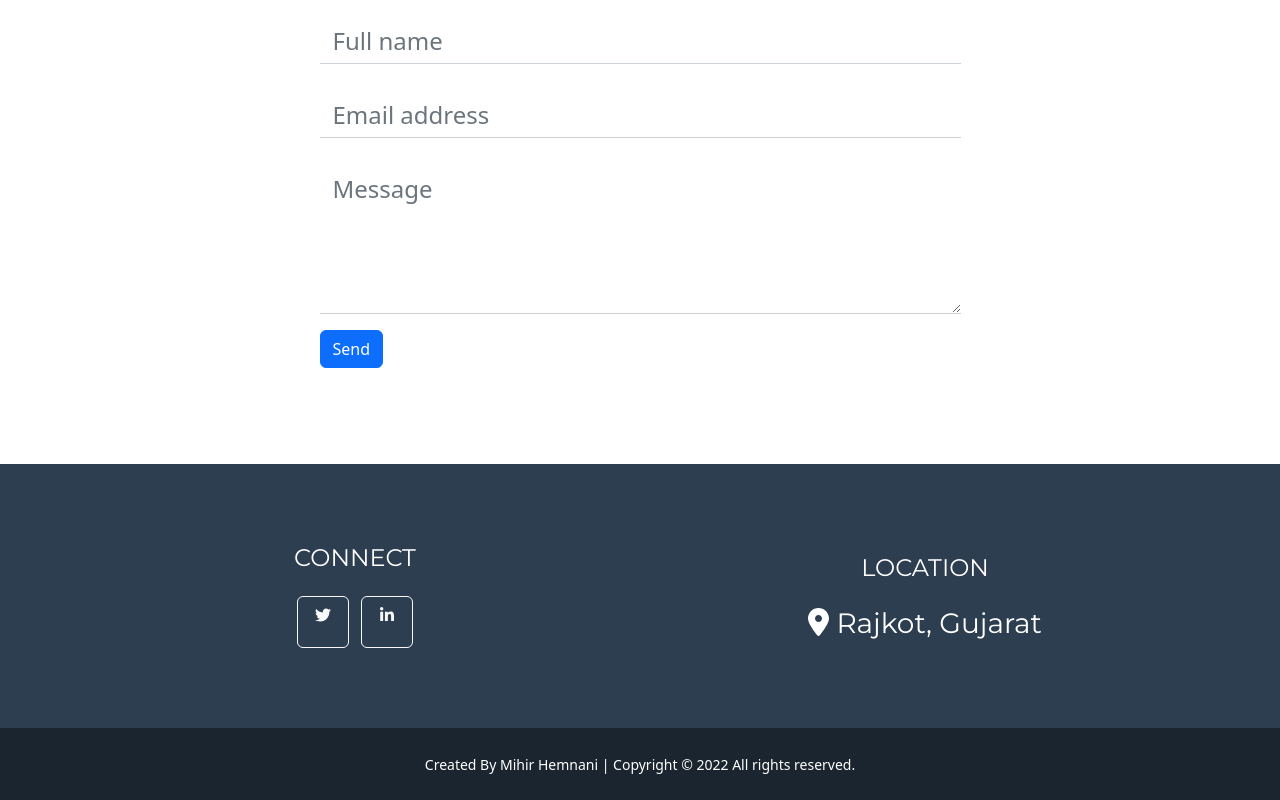
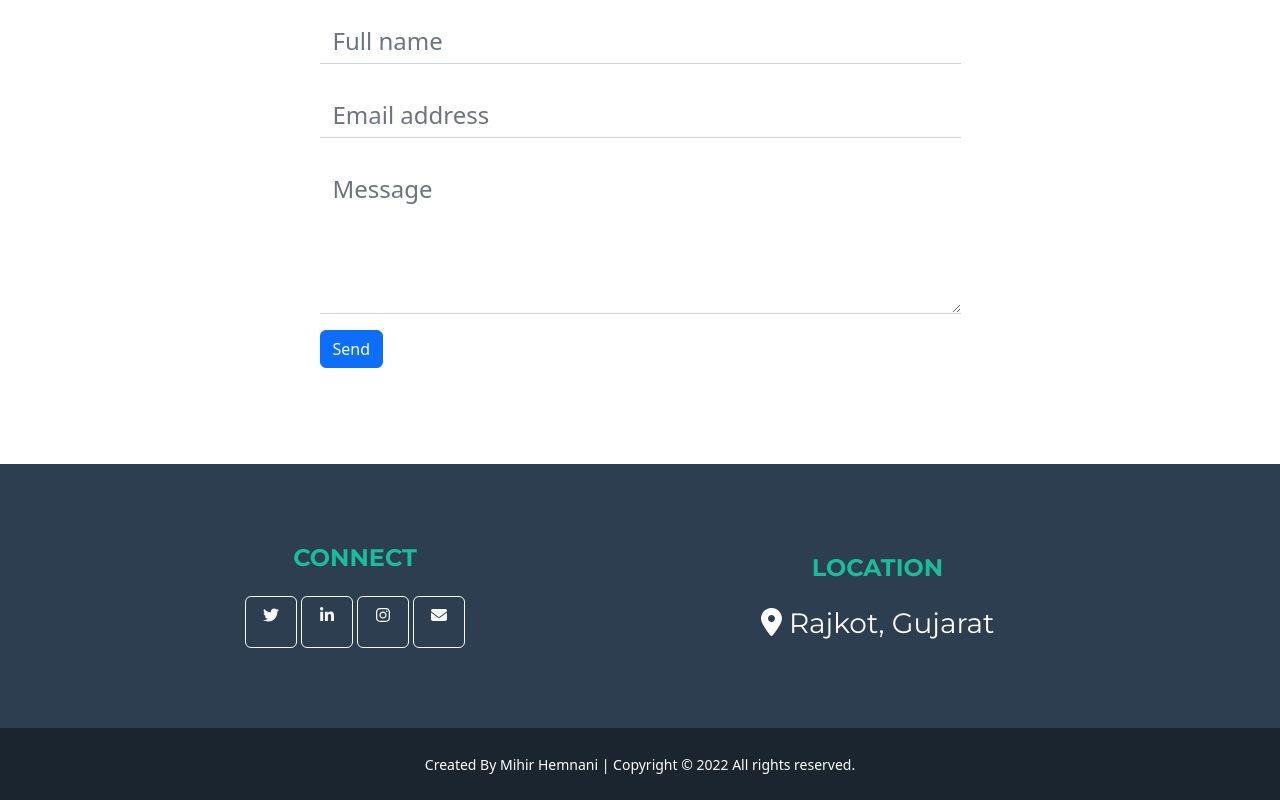
Before and after one commit to MicVick/Portfolio, a plain HTML site: page index.html in a window 1280 px wide. Shown: the part 4312-5112 px from the top of the page. Drawn offline with nearby package versions, Linux system fonts and the light colour scheme.

Commit message:
social links

```diff
--- a/index.html
+++ b/index.html
@@ -353,13 +353,15 @@
                     </div>
                     <!-- Footer Social Icons-->
                     <div class="col-6 mt-auto">
-                        <h4 class="text-uppercase mb-4">Connect</h4>
-                        <a class="btn btn-outline-light btn-social mx-1" href="#"><i class="fab fa-fw fa-twitter"></i></a>
-                        <a class="btn btn-outline-light btn-social mx-1" href="#"><i class="fab fa-fw fa-linkedin-in"></i></a>
+                        <h4 class="text-uppercase mb-4" style="color: #1abc9c; font-weight:600;">Connect</h4>
+                        <a class="btn btn-outline-light btn-social" href="https://twitter.com/mihir_hemnani"><i class="fab fa-fw fa-twitter"></i></a>
+                        <a class="btn btn-outline-light btn-social" href="https://www.linkedin.com/in/mihir-hemnani-abaa1b1a2"><i class="fab fa-fw fa-linkedin-in"></i></a>
+                        <a class="btn btn-outline-light btn-social" href="https://www.instagram.com/mihir.hemnani99/"><i class="fab fa-fw fa-instagram"></i></a>
+                        <a class="btn btn-outline-light btn-social" href="#contact" id="email"><i class="fa-solid fa-envelope"></i></a>
                     </div>
 
-                    <div class="col-6 mt-auto">
-                        <h4 class="text-uppercase mb-4">Location</h4>
+                    <div class="col-5 mt-auto">
+                        <h4 class="text-uppercase mb-4" style="color: #1abc9c; font-weight:600;">Location</h4>
                         <h3 style="font-weight:200;"> <i class="fa-solid fa-location-dot"></i>  Rajkot, Gujarat</h3>
                     </div>
 
--- a/scripts.js
+++ b/scripts.js
@@ -59,3 +59,8 @@ var typed = new Typed(".typing", {
     backSpeed: 80,
     loop: true
 });
+
+
+$(document).on("click","#email",function(){
+    alert("Email ID : mihir.hemnani99@gmail.com");
+});
```
